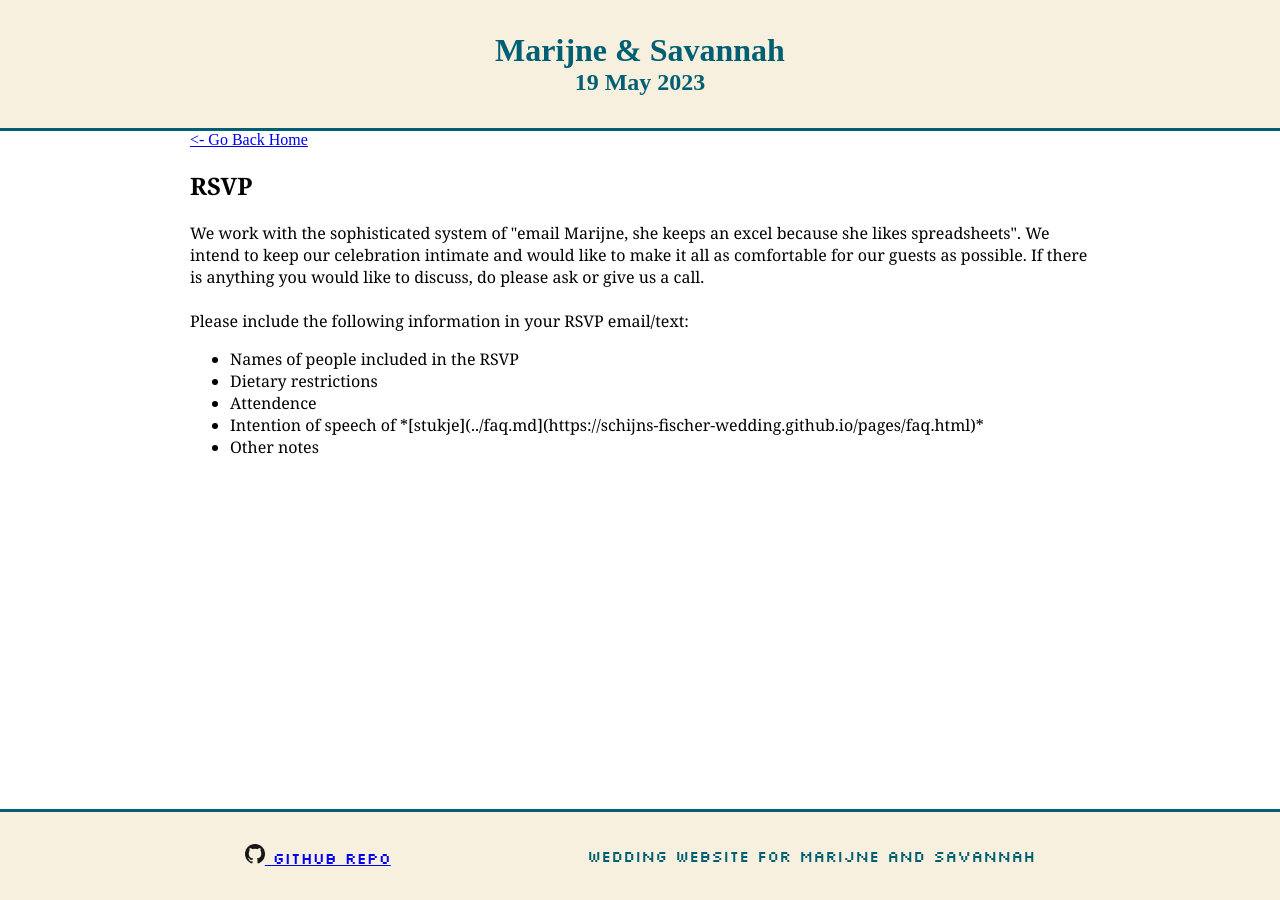
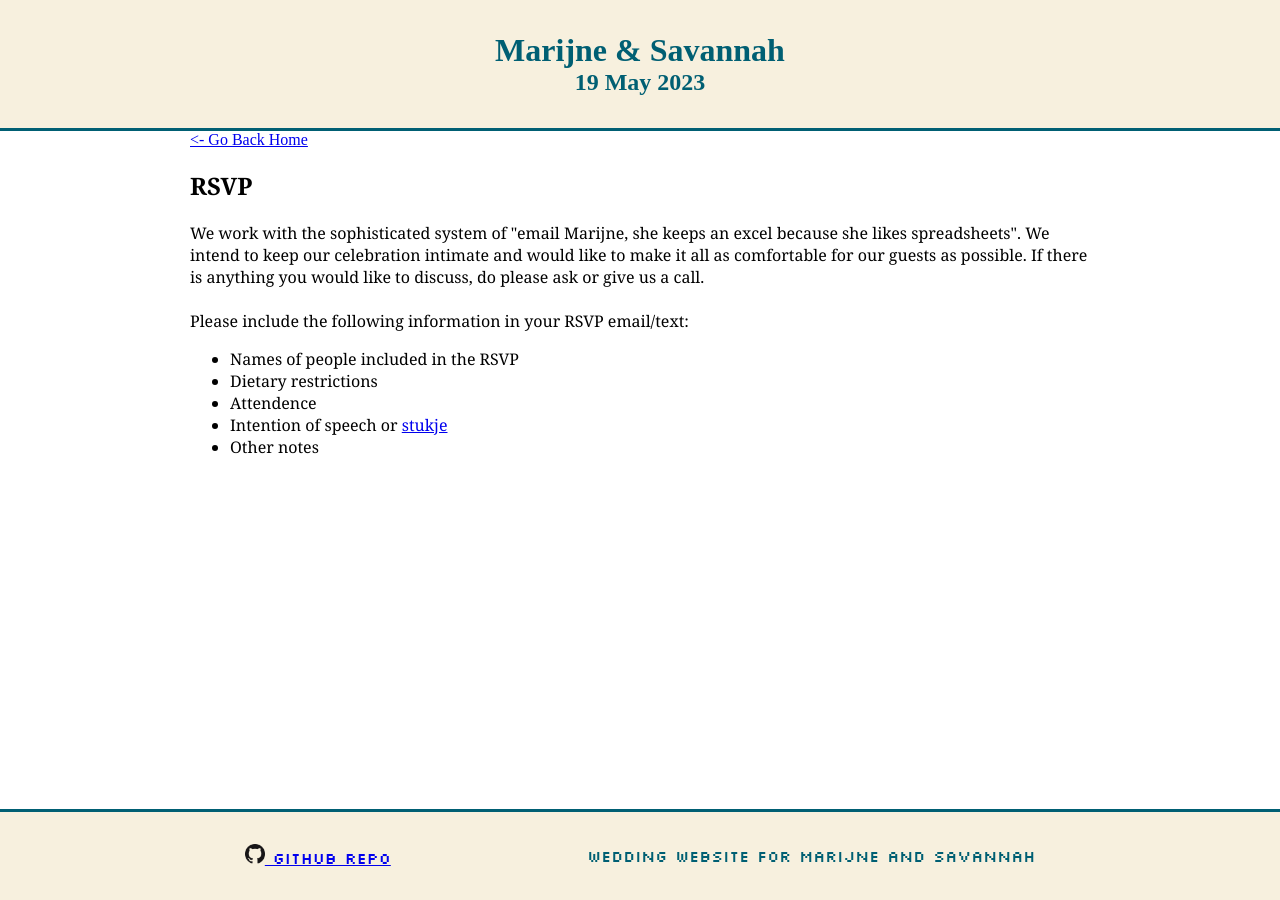
Before and after one commit to schijns-fischer-wedding/schijns-fischer-wedding.github.io, a Jekyll site: the page built from pages/rsvp.md, in a window 1280 px wide. Built offline with Jekyll 4.4.1, drawn with Linux system fonts in a browser that asks for light colours; some web fonts are replaced.

Commit message:
put class at the top, improve link to FAQ

```diff
--- a/pages/rsvp.md
+++ b/pages/rsvp.md
@@ -3,19 +3,23 @@
 title: Wedding RSVP
 ---
 
-<h2 class="class_01">RSVP</h2>
+<div class='class_01'>
 
-<p class="class_01">
-We work with the sophisticated system of "email Marijne, she keeps an excel because she likes spreadsheets". We intend to keep our celebration intimate and would like to make it all as comfortable for our guests as possible. If there is anything you would like to discuss, do please ask or give us a call.
-<br>
-<br>
- Please include the following information in your RSVP email/text:
-</p>
+ <h2>RSVP</h2>
 
-<ul class="class_01">
-  <li>Names of people included in the RSVP</li>
-  <li>Dietary restrictions </li>
-  <li>Attendence</li>
-  <li>Intention of speech of *[stukje](../faq.md](https://schijns-fischer-wedding.github.io/pages/faq.html)* </li>
-  <li>Other notes</li>
-</ul>
+ <p>
+ We work with the sophisticated system of "email Marijne, she keeps an excel because she likes spreadsheets". We intend to keep our celebration intimate and would like to make it all as comfortable for our guests as possible. If there is anything you would like to discuss, do please ask or give us a call.
+ <br>
+ <br>
+  Please include the following information in your RSVP email/text:
+ </p>
+
+ <ul>
+   <li>Names of people included in the RSVP</li>
+   <li>Dietary restrictions </li>
+   <li>Attendence</li>
+   <li>Intention of speech or <a href="https://schijns-fischer-wedding.github.io/pages/faq.html">stukje</a> </li>
+   <li>Other notes</li>
+ </ul>
+
+</div>
```
